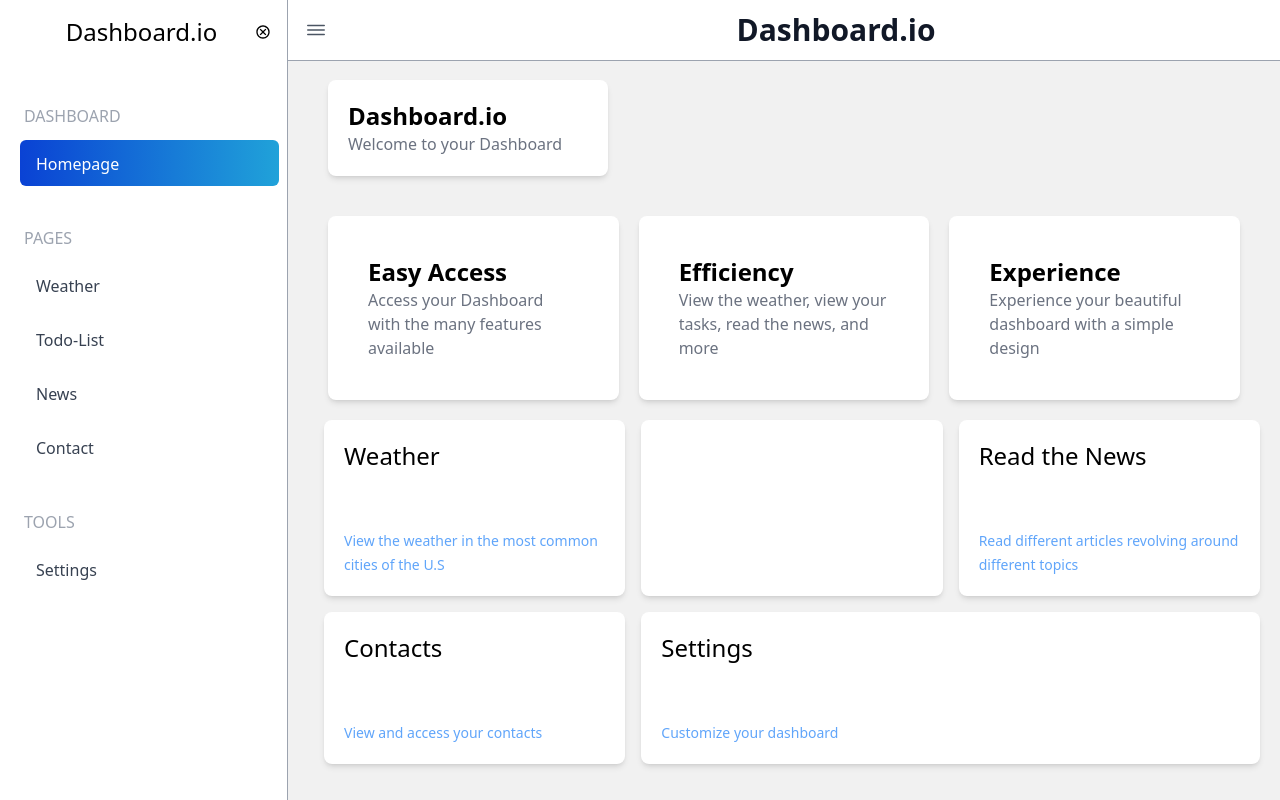
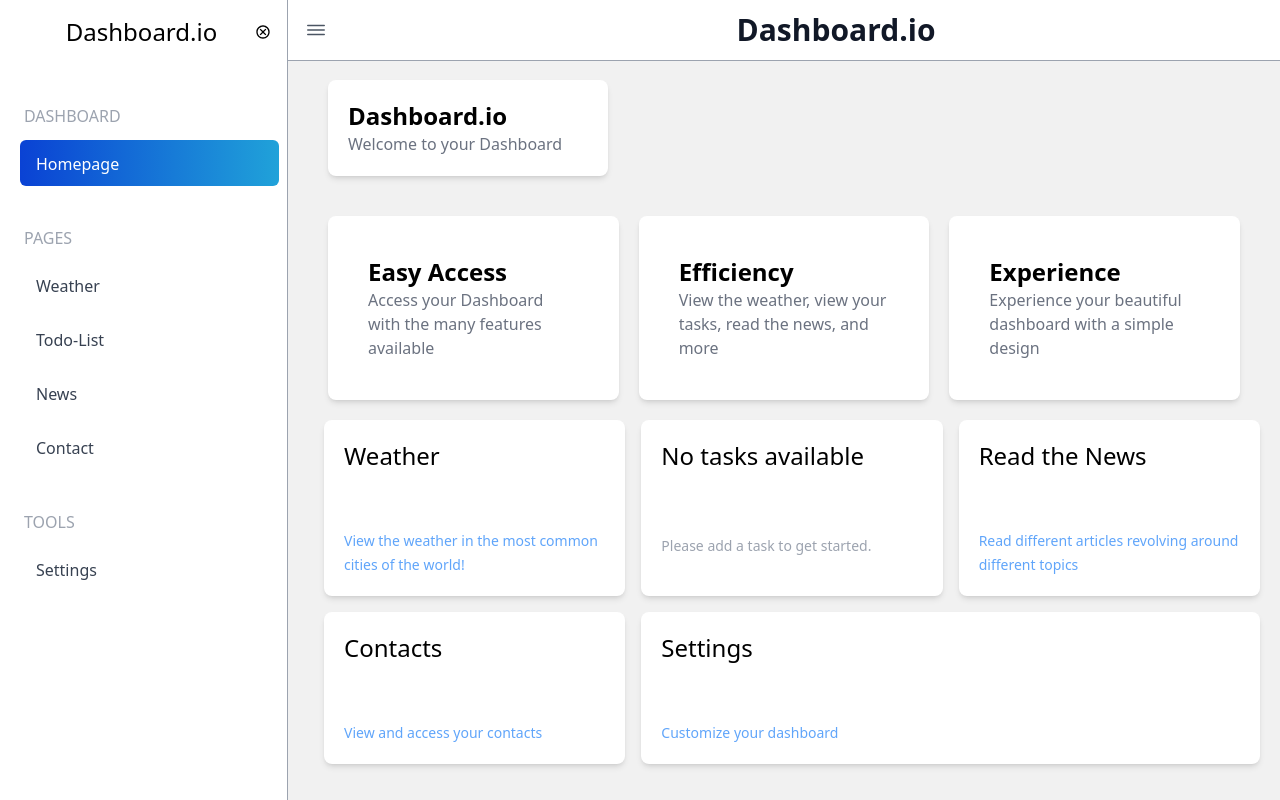
Before and after one commit to jeffreychery009/Dashboard-profile, a React (Vite) app: page / in a window 1280 px wide. Built offline with nearby package versions, Linux system fonts and the light colour scheme.

Commit message:
Additional Changes

```diff
--- a/src/components/NavBar.tsx
+++ b/src/components/NavBar.tsx
@@ -7,10 +7,8 @@ const NavBar = () => {
 
   useEffect(() => {
     const handleResize = () => {
-      if (window.innerWidth < 769) {
-        setActiveMenu(false);
-      } else {
-        setActiveMenu(true);
+      if (window.innerWidth <= 769 && activeMenu) {
+        setActiveMenu(!true);
       }
     };
     window.addEventListener("resize", handleResize);
--- a/src/pages/Dashboard.tsx
+++ b/src/pages/Dashboard.tsx
@@ -45,14 +45,24 @@ const Dashboard = () => {
                 Weather
               </p>
               <span className="text-sm text-blue-400 font-light dark:text-blue-100">
-                View the weather in the most common cities of the U.S
+                View the weather in the most common cities of the world!
               </span>
             </div>
           </div>
 
           <div className="bg-white shadow-md p-5 rounded-lg   hover:shadow-lg transition-shadow dark:bg-gray-900">
             <div>
-              {todos.slice(0, 1).map((todo, i) => (
+              {todos.length === 0 ? (
+                <div className="flex flex-col ">
+                  <span className="text-2xl font-medium dark:text-gray-100 mb-16">
+                    No tasks available
+                  </span>
+                  <span className="text-sm text-gray-400 font-light dark:text-blue-100">
+                    Please add a task to get started.
+                  </span>
+                </div>
+              ) : (
+                todos.slice(0, 1).map((todo, i) => (
                   <div className="flex flex-col" key={i}>
                     <span className="text-2xl font-medium dark:text-gray-100">
                       Task: {todo.title}
@@ -64,7 +74,8 @@ const Dashboard = () => {
                       View all your other tasks
                     </span>
                   </div>
-              ))}
+                ))
+              )}
             </div>
           </div>
           <div className="bg-white shadow-md p-5 rounded-lg  hover:shadow-lg transition-shadow dark:bg-gray-900">
--- a/src/pages/TodoPage.tsx
+++ b/src/pages/TodoPage.tsx
@@ -124,7 +124,7 @@ const TodoPage: React.FC = () => {
         <div className="grid grid-cols-1 gap-6 sm:grid-cols-2 lg:grid-cols-3 mb-6">
           {todos.map((todo) => (
             <div
-              className={`bg-white p-6 rounded-lg shadow-lg transition-transform transform hover:scale-105 ml-4 dark:bg-gray-900 ${
+              className={` p-6 rounded-lg shadow-lg transition-transform transform hover:scale-105 ml-4 dark:bg-gray-900 ${
                 todo.completed
                   ? "bg-green-500 dark:bg-green-800 text-white"
                   : ""
@@ -147,19 +147,19 @@ const TodoPage: React.FC = () => {
               </p>
               <div className="flex justify-between flex-wrap gap-2">
                 <button
-                  className="bg-purple-800 rounded-md text-white px-3 py-1 w-full sm:w-[120px] lg:w-auto font-light"
+                  className="bg-purple-800 rounded-md text-white px-3 py-1 w-full sm:w-[100px] md:w-[120px] lg:w-auto font-light"
                   onClick={() => deleteTodo(todo.id)}
                 >
                   Delete
                 </button>
                 <button
-                  className="bg-green-700 rounded-md text-white px-3 py-1 w-full sm:w-[120px] lg:w-auto font-light"
+                  className="bg-green-700 rounded-md text-white px-3 py-1 w-full sm:w-[100px] md:w-[120px] lg:w-auto font-light"
                   onClick={() => toggleTodo(todo.id)}
                 >
                   Complete
                 </button>
                 <button
-                  className="bg-gradient-to-r from-[#0A42D4] to-[#20A2D9] rounded-md text-white px-3 py-1 w-full sm:w-[120px] lg:w-auto font-light"
+                  className="bg-gradient-to-r from-[#0A42D4] to-[#20A2D9] rounded-md text-white px-3 py-1 w-full sm:w-[100px] md:w-[120px] lg:w-auto font-light"
                   onClick={() => handleOpenModal(todo)}
                 >
                   Update
--- a/src/services/api-weather.ts
+++ b/src/services/api-weather.ts
@@ -54,6 +54,12 @@ export const getWeather = async (): Promise<WeatherPropsData[]> => {
     "Dallas",
     "Vancouver",
     "Miami",
+    "Los Angeles",
+    "Chicago",
+    "London",
+    "Paris",
+    "Berlin",
+    "Tokyo",
   ];
   const apiKey = "2e7e17f091f9429aafe72537243107";
 
```
Lines whose indentation alone changed are shown as unchanged.
